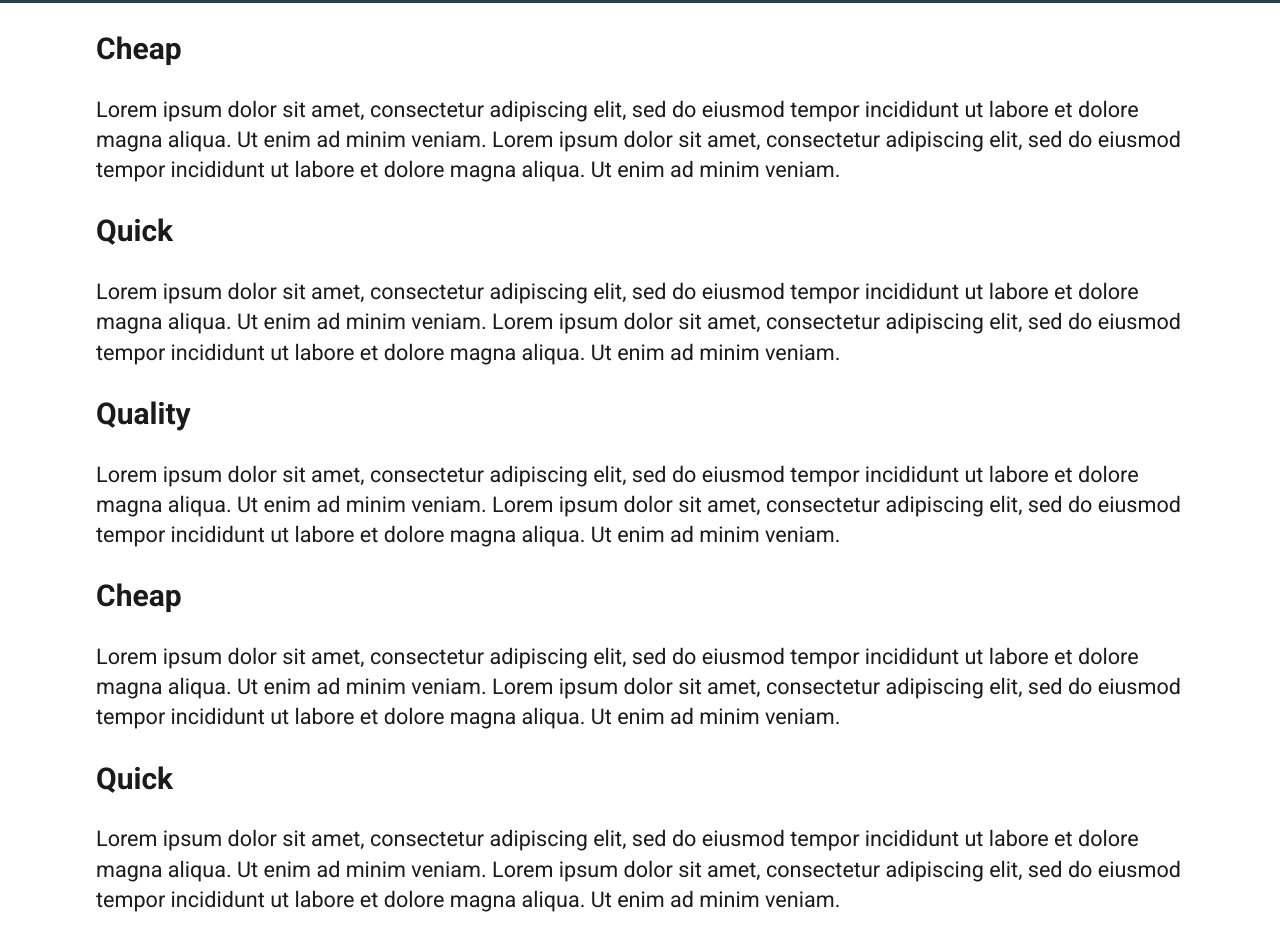
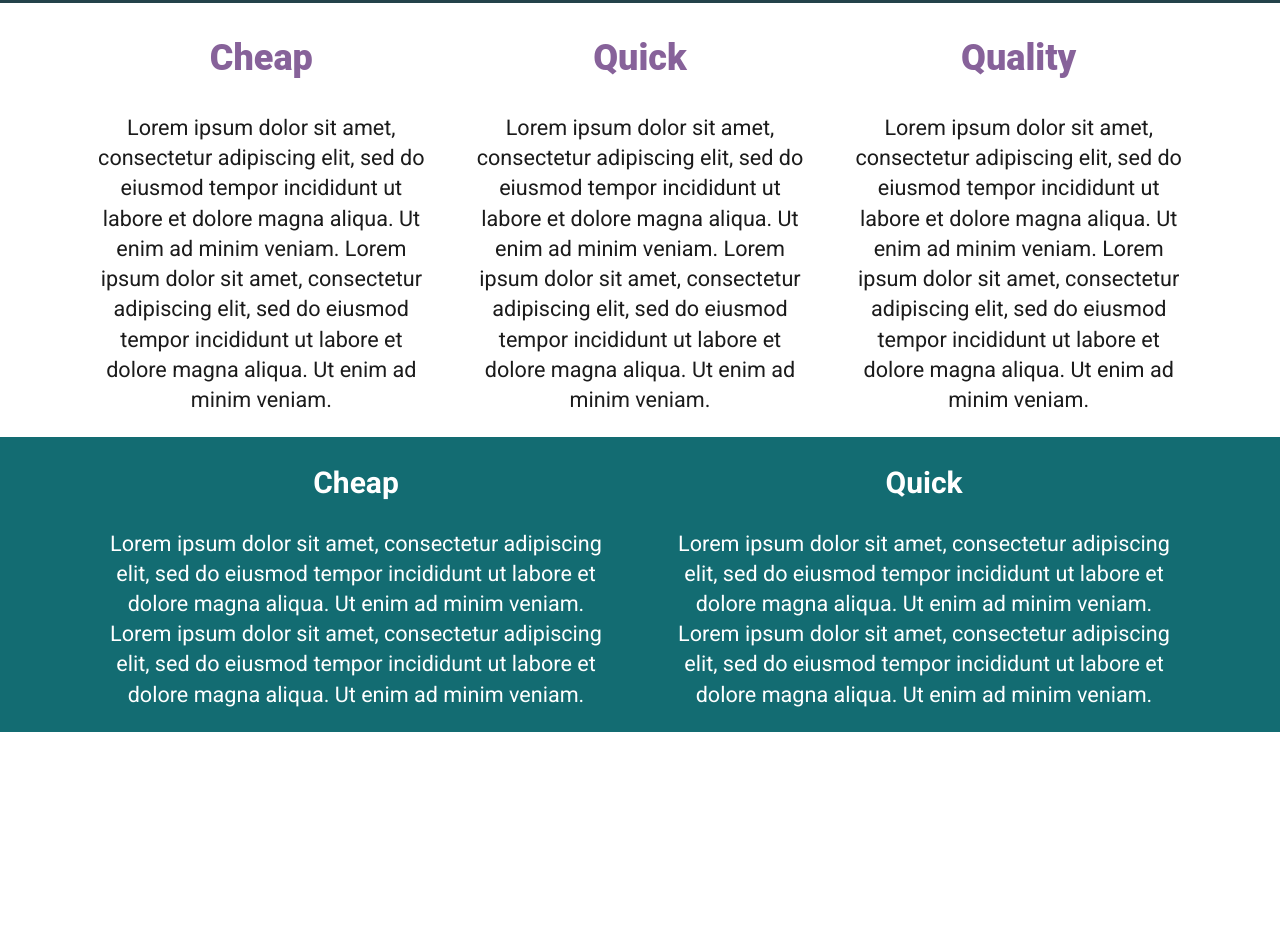
Before and after one commit to sajwan05/layout-01, a plain HTML site: page index.html in a window 1280 px wide. Shown: the part 493-1430 px from the top of the page. After the commit the page ends 1225 px from the top, so only its background shows below. Drawn offline with Linux system fonts and the light colour scheme.

Commit message:
MAKE LAYOUT LOOK BETTER Used flexbox and typography to enhance look and feel of layout

```diff
--- a/assets/styles/styles.css
+++ b/assets/styles/styles.css
@@ -39,10 +39,31 @@ body {
 h1 {
     font-size: 3rem;
     line-height: 1;
+    font-family: "Roboto black";
 }
 
 p{
     font-size: 1.35rem;
+}
+
+.row {
+    display: flex;
+    gap: 3rem;
+}
+
+.center {
+    text-align: center;
+}
+
+.three-cols h2 {
+    color: #87629A;
+    font-size: 2.25rem;
+    font-family: "Roboto black";
+}
+
+.two-cols {
+    color: #fff;
+    background: #136C72;
 }
 
 
--- a/index.html
+++ b/index.html
@@ -60,7 +60,7 @@
     </section>
     <section class="three-cols">
         <div class="wrapper">
-            <div class="row">
+            <div class="row center">
                 <div class="col">
                     <h2>Cheap</h2>
                     <p>Lorem ipsum dolor sit amet, consectetur adipiscing elit, sed
@@ -96,9 +96,11 @@
         </div>
     </section>
     <section class="two-cols">
+
         <div class="wrapper">
+            <div class="row center">
                 <div class="col">
-                <h2>Cheap</h2>
+                    <h2 >Cheap</h2>
                     <p>Lorem ipsum dolor sit amet, consectetur adipiscing elit, sed
                         do eiusmod tempor incididunt ut labore et dolore magna
                         aliqua. Ut enim ad minim veniam.
@@ -118,6 +120,7 @@
                         aliqua. Ut enim ad minim veniam.</p>
                 </div>
             </div>
+        </div>
     </section>
 </body>
 </html>
```
Lines whose indentation alone changed are shown as unchanged.
